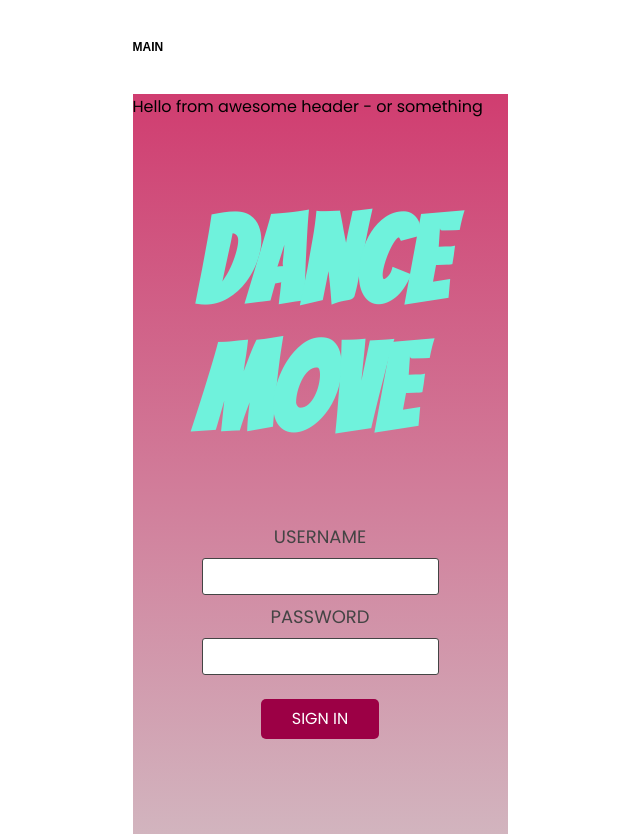
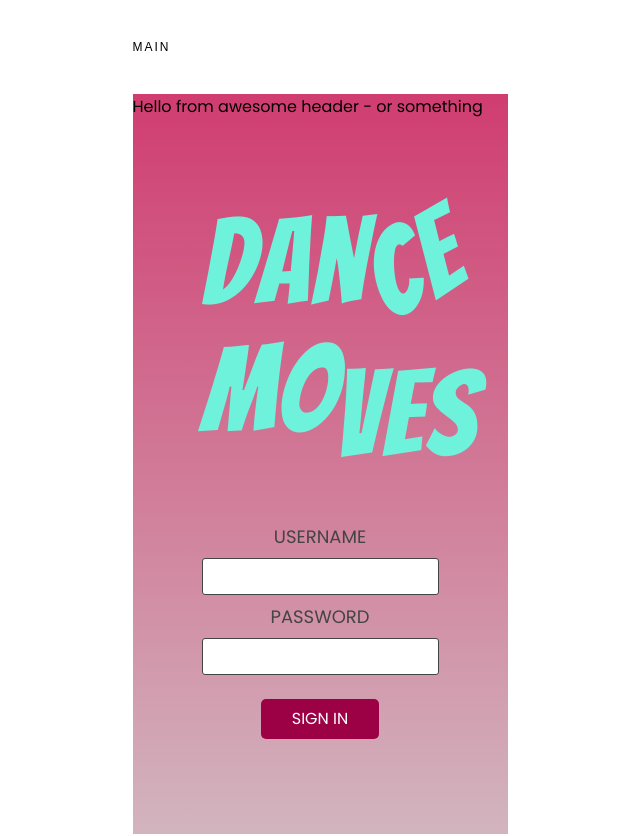
Before and after one commit to Termanty/movesapp, a React (Create React App) app: page / in a window 1280 px wide. Shown: the top 836 px of the page, without its empty margins (320-960 px from the left). Built offline with nearby package versions, Linux system fonts and the light colour scheme; data requests are answered from the project's data file.

Commit message:
main page <h1> styling

```diff
--- a/src/components/Main.js
+++ b/src/components/Main.js
@@ -4,8 +4,8 @@ const Main = () => {
   return (
     <div className="main-area">
       <div className="main-text">
-        <h1 className="h1-dance">Dance</h1>
-        <h1 className="h1-move">Move</h1>
+        <h1 className="h1-dance">Dan<span className="ce">ce</span></h1>
+        <h1 className="h1-move">Mo<span className="ves">ves</span></h1>
       </div>
       <form className="login">
         <div>
--- a/src/style.css
+++ b/src/style.css
@@ -67,12 +67,26 @@ body {
   align-items: center;
   height: 88%;
   justify-content: space-evenly;
+  align-content: center;
+  align-items: flex-start;
 }
+
 h1 {
   font-family: var(--app-name-font);
   color: #6ff2dc;
   font-size: 120px;
+  letter-spacing: 2px;
+  font-weight: normal;
 }
+.ce {
+  position: absolute;
+  transform: rotate(335deg) translate(-2px, 2px);
+}
+.ves {
+  position: absolute;
+  transform: translate(-5px, 24px);
+}
+
 label {
   font-size: 18px;
   color: var(--grey);
```
Also changed, not shown: 1 other file (tests, documents, lock files or other folders).
